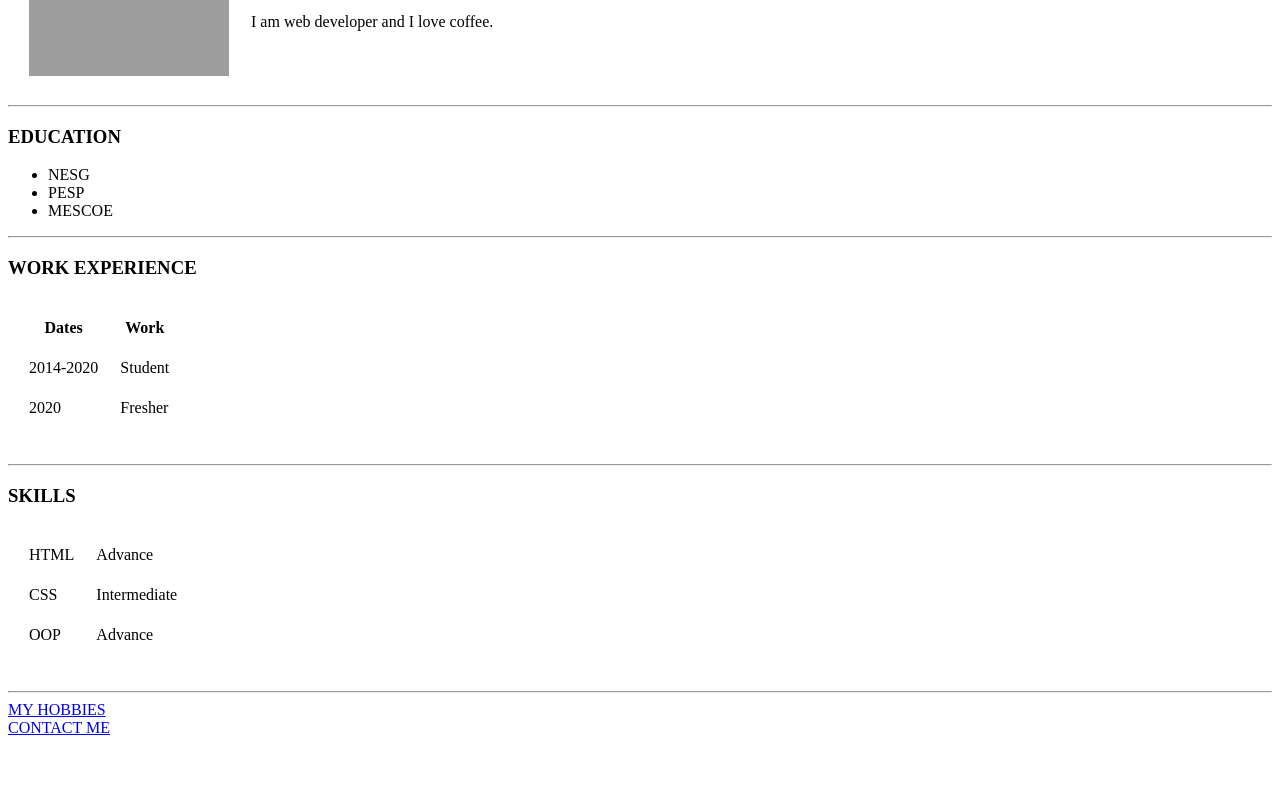
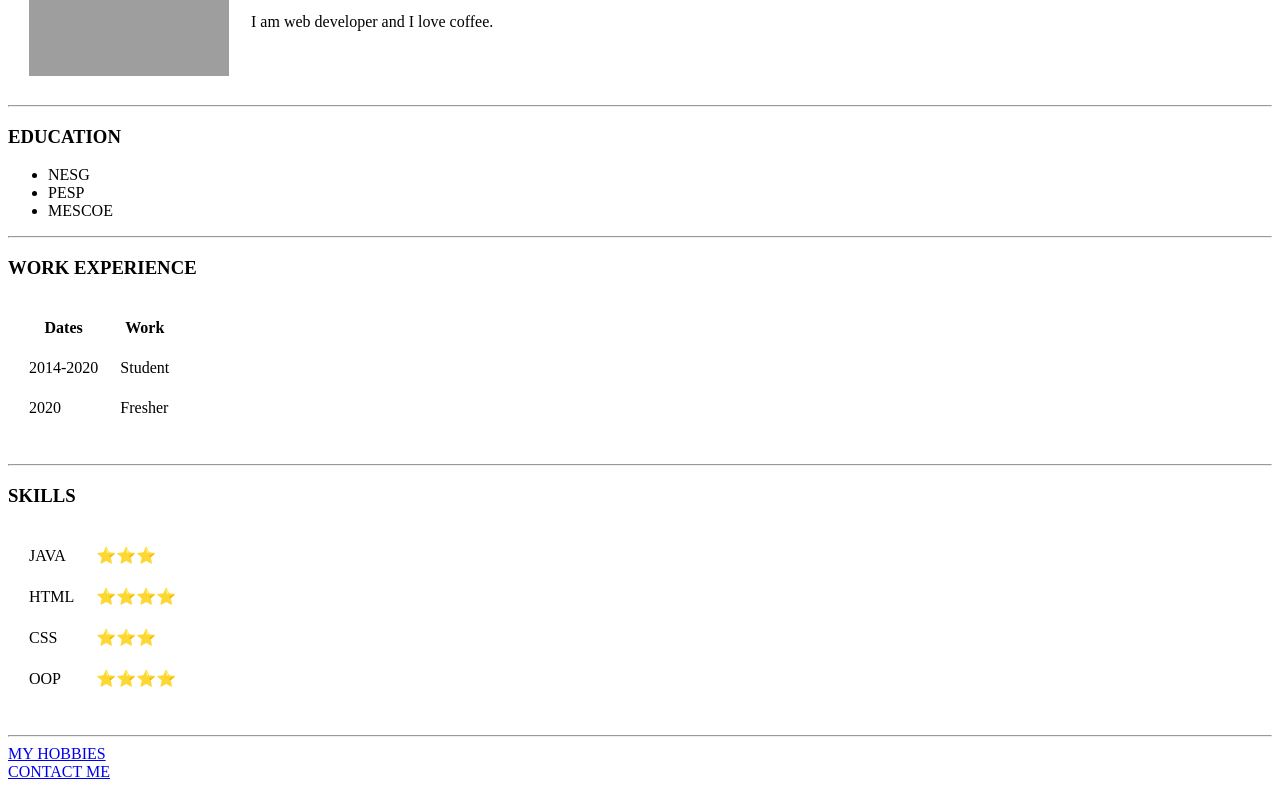
Before and after one commit to pretti24/Sample-CV, a plain HTML site: page index.html in a window 1280 px wide. Shown: the part 153-942 px from the top of the page. Before the commit the page ends 898 px from the top, so only its background shows below. Drawn offline with Linux system fonts and the light colour scheme; grey boxes are pictures that could not be loaded.

Commit message:
Update index.html

```diff
--- a/index.html
+++ b/index.html
@@ -42,16 +42,20 @@
     <h3>SKILLS</h3>
                 <table cellspacing="20">
                     <tr>
+                        <td>JAVA</td>
+                        <td>⭐⭐⭐</td>
+                    </tr>
+                    <tr>
                         <td>HTML</td>
-                        <td>Advance</td>
+                        <td>⭐⭐⭐⭐</td>
                     </tr>
                     <tr>
                         <td>CSS</td>
-                        <td>Intermediate</td>
+                        <td>⭐⭐⭐</td>
                     </tr>
                     <tr>
                         <td>OOP</td>
-                        <td>Advance</td>
+                        <td>⭐⭐⭐⭐</td>
                     </tr>
                 </table>
 
```
